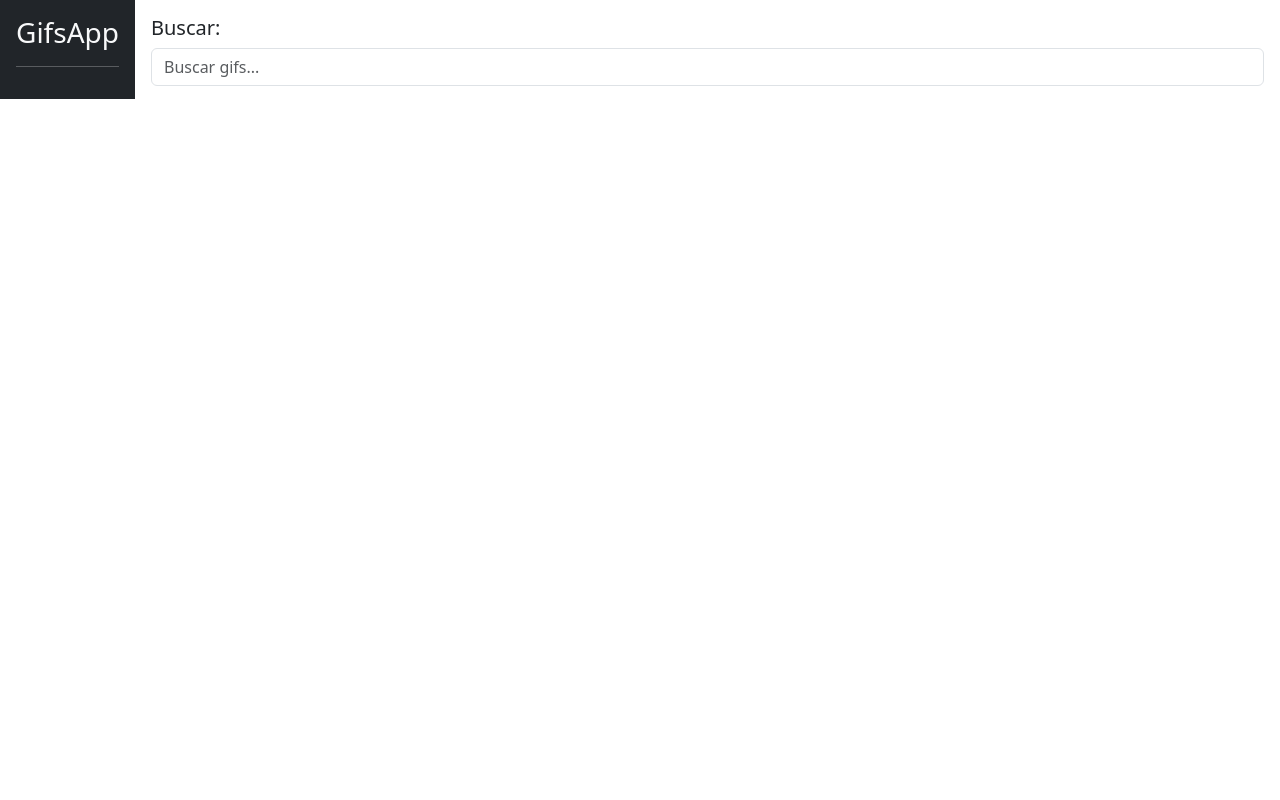
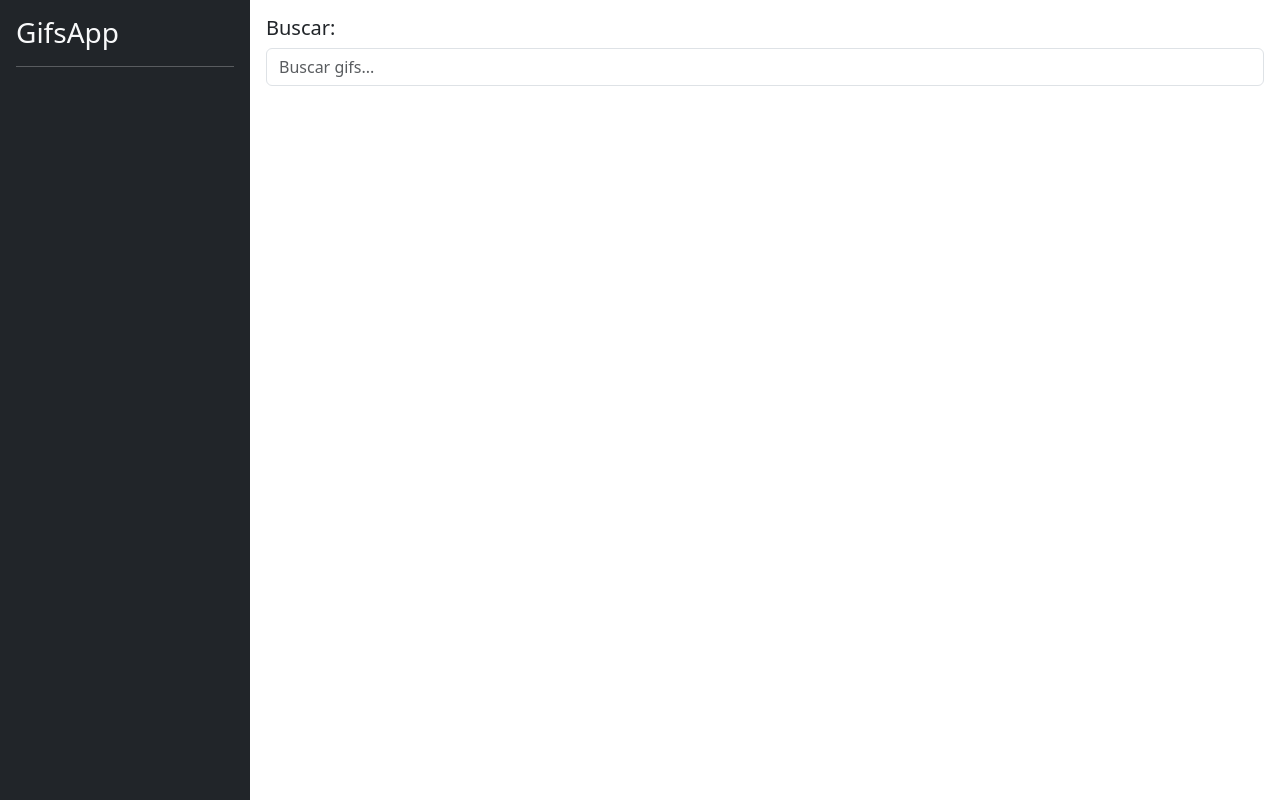
Before and after one commit to jose-angell/Gifs-app, an Angular app: page / in a window 1280 px wide. Built offline with nearby package versions, Linux system fonts and the light colour scheme.

Commit message:
ajustes en sidebar

```diff
--- /dev/null
+++ b/src/app/shared/components/sidebar/sidebar.component.css
@@ -0,0 +1,4 @@
+#sidebar {
+  height: 100vh;
+  width: 250px;
+}
--- a/src/app/shared/components/sidebar/sidebar.component.ts
+++ b/src/app/shared/components/sidebar/sidebar.component.ts
@@ -4,7 +4,7 @@ import { GifsService } from '../../../gifs/services/gifs.service';
 @Component({
   selector: 'shared-sidebar',
   templateUrl: './sidebar.component.html',
-
+  styleUrl: './sidebar.component.css'
 })
 export class SidebarComponent {
 
```
